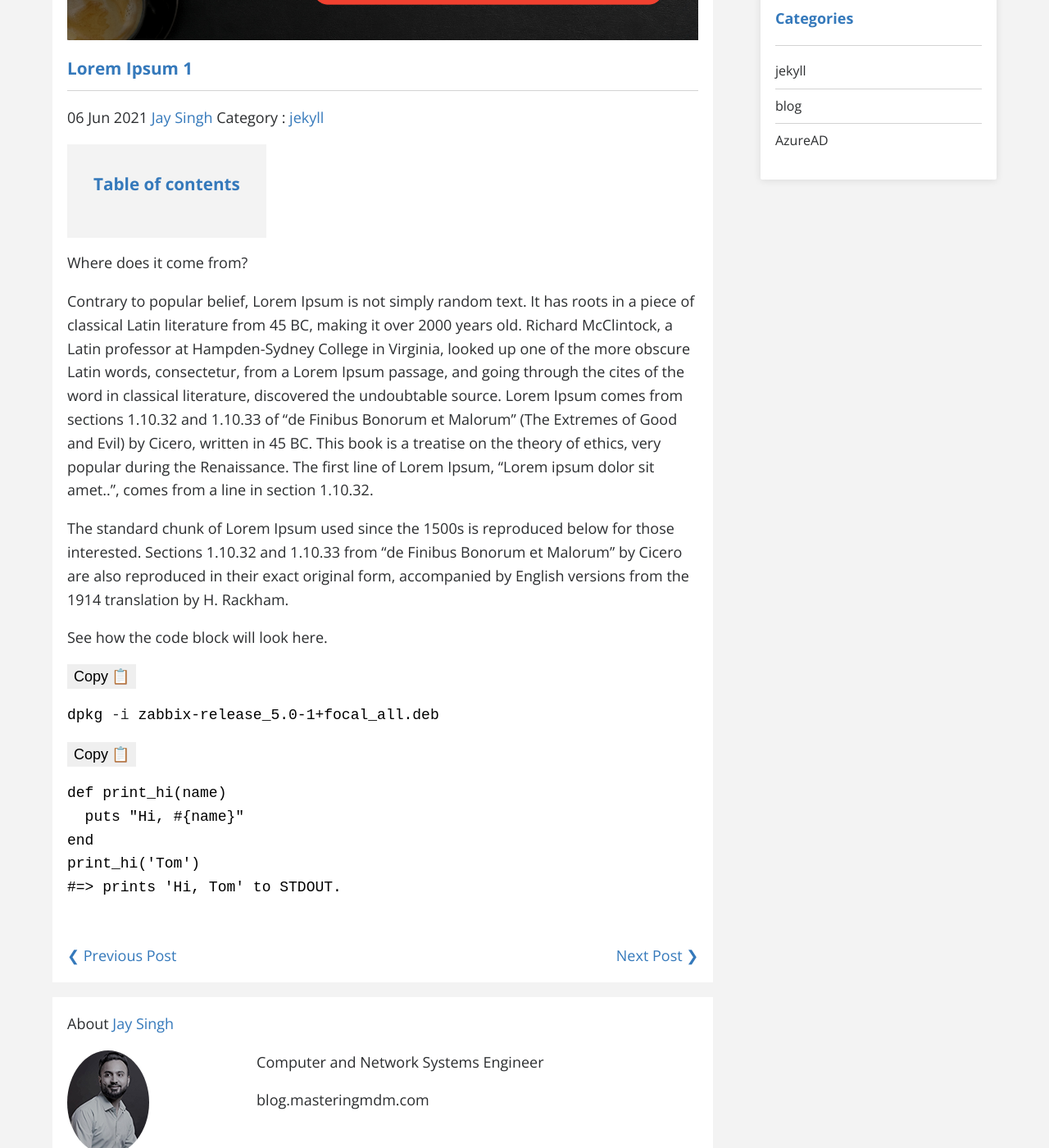
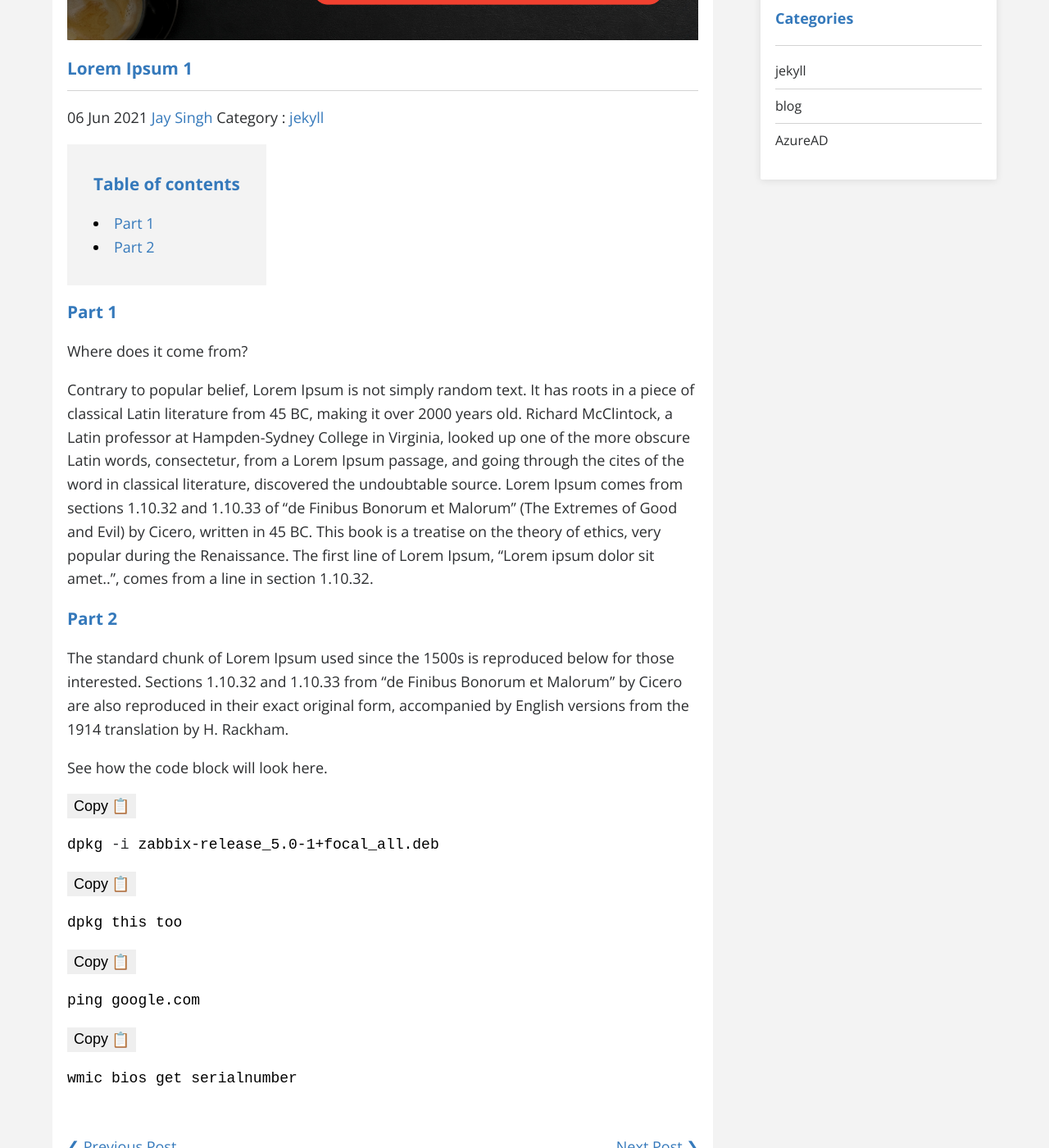
Before and after one commit to jays1ngh/jays1ngh.github.io, a Jekyll site: the page built from _posts/2021-06-10-Lorem-Ipsum-1.md, in a window 1280 px wide and 1400 px high, scrolled down 515 px. Shown: the whole window at 82% size. Built offline with Jekyll 4.4.1, drawn with Linux system fonts in a browser that asks for light colours.

Commit message:
update post to test copytoClipboard.js

````diff
--- a/_posts/2021-06-10-Lorem-Ipsum-1.md
+++ b/_posts/2021-06-10-Lorem-Ipsum-1.md
@@ -6,10 +6,12 @@ date: 2021-06-06
 thumbnail: /assets/img/posts/lorem-ipsum-1.png
 image: /assets/img/posts/lorem-ipsum-1.png
 ---
+## Part 1
 Where does it come from?
 
 Contrary to popular belief, Lorem Ipsum is not simply random text. It has roots in a piece of classical Latin literature from 45 BC, making it over 2000 years old. Richard McClintock, a Latin professor at Hampden-Sydney College in Virginia, looked up one of the more obscure Latin words, consectetur, from a Lorem Ipsum passage, and going through the cites of the word in classical literature, discovered the undoubtable source. Lorem Ipsum comes from sections 1.10.32 and 1.10.33 of "de Finibus Bonorum et Malorum" (The Extremes of Good and Evil) by Cicero, written in 45 BC. This book is a treatise on the theory of ethics, very popular during the Renaissance. The first line of Lorem Ipsum, "Lorem ipsum dolor sit amet..", comes from a line in section 1.10.32.
 
+## Part 2
 The standard chunk of Lorem Ipsum used since the 1500s is reproduced below for those interested. Sections 1.10.32 and 1.10.33 from "de Finibus Bonorum et Malorum" by Cicero are also reproduced in their exact original form, accompanied by English versions from the 1914 translation by H. Rackham.
 
 See how the code block will look here.
@@ -18,10 +20,14 @@ See how the code block will look here.
 dpkg -i zabbix-release_5.0-1+focal_all.deb
 ```
 
-```cmd
-def print_hi(name)
-  puts "Hi, #{name}"
-end
-print_hi('Tom')
-#=> prints 'Hi, Tom' to STDOUT.
+``` shell
+dpkg this too
 ```
+
+```
+ping google.com
+```
+
+```
+wmic bios get serialnumber
+```
````
